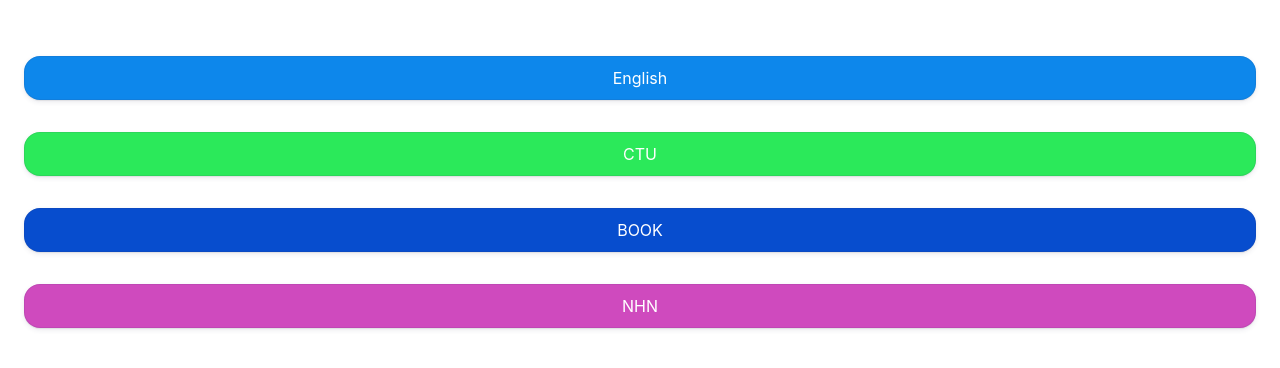
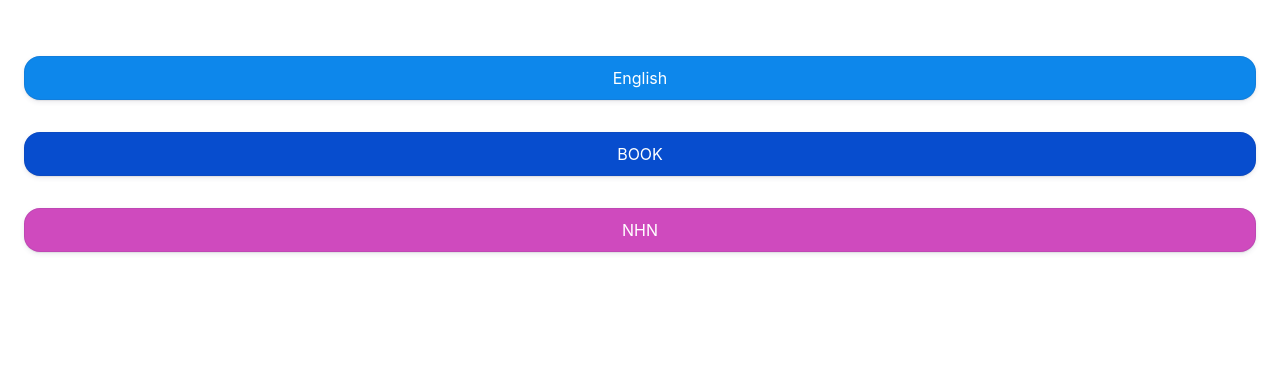
Before and after one commit to vtvy1661/vtvy1661.github.io, a plain HTML site: page index.html in a window 1280 px wide. Drawn offline with Linux system fonts and the light colour scheme.

Commit message:
Update index.html

```diff
--- a/index.html
+++ b/index.html
@@ -20,12 +20,6 @@
 			<button class="btn" role="button" id="en">English</button>
 		</a>
 		<a
-			href="https://spzg-my.sharepoint.com/:f:/g/personal/vy_votri_onmicrosoft_com/EpKqP-1uV0dPi-WEHQa4Dk0BU9V6_1GclTxY4t7gL58Twg?e=kaGnhA"
-			target="_blank"
-		>
-			<button class="btn" role="button" id="ctu">CTU</button>
-		</a>
-		<a
 			href="https://spzg-my.sharepoint.com/:f:/g/personal/vy_votri_onmicrosoft_com/Erb0EZaDCmJJt7yvJOITuBcBiNxz_YVUUWgJYBy9J91QJg?e=SPhqgQ"
 			target="_blank"
 		>
```
